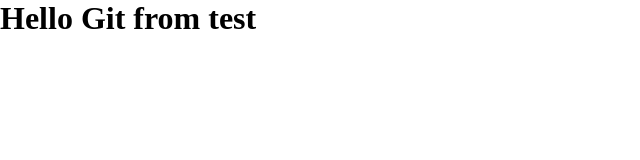
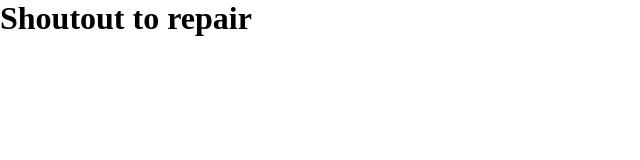
Before and after one commit to aibvt/git-course, a plain HTML site: page index.html in a window 1280 px wide. Shown: the whole page, without its empty margins (0-640 px from the left). Drawn offline with Linux system fonts and the light colour scheme.

Commit message:
changed text to shoutout

```diff
--- a/index.html
+++ b/index.html
@@ -10,7 +10,7 @@
         </style>
     </head>
     <body>
-        <h1>Hello Git from test</h1>
+        <h1>Shoutout to repair</h1>
     </body>
     <script src="script.js"></script>
 </html>
```
